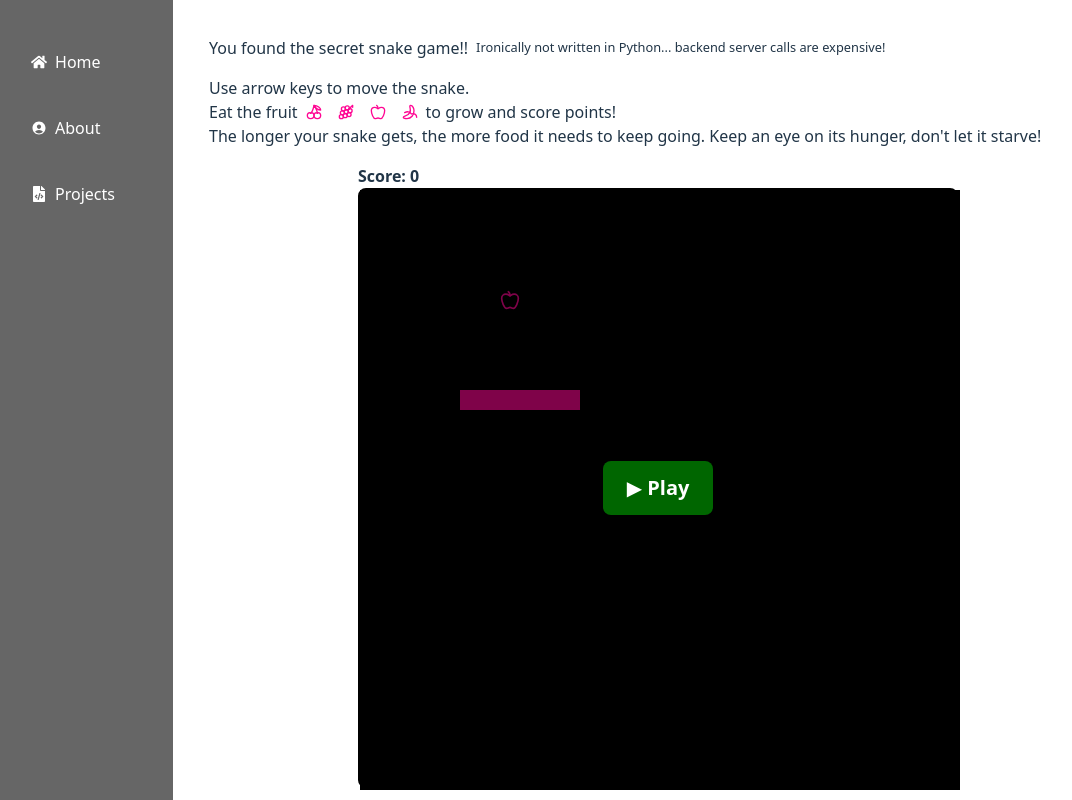
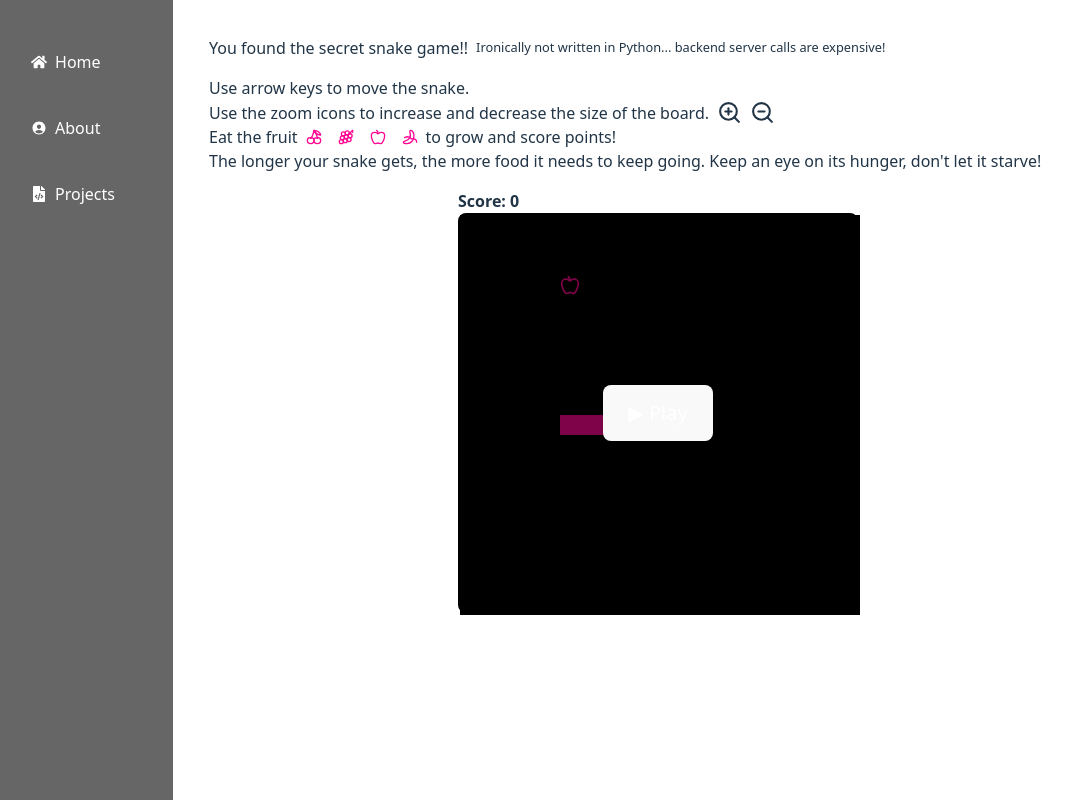
Before and after one commit to notangy/portfolio, a React (Vite) app: page /snake in a window 1280 px wide. Shown: the whole page, without its empty margins (27-1099 px from the left). Built offline with nearby package versions, Linux system fonts and the light colour scheme.

Commit message:
dyanmic board size for snake

```diff
--- a/src/pages/snake.tsx
+++ b/src/pages/snake.tsx
@@ -1,6 +1,13 @@
 import React, { useState, useEffect, useRef } from "react";
 
-import { LuGrape, LuCherry, LuApple, LuBanana } from "react-icons/lu";
+import {
+  LuGrape,
+  LuCherry,
+  LuApple,
+  LuBanana,
+  LuZoomIn,
+  LuZoomOut,
+} from "react-icons/lu";
 
 /*
 TODO
@@ -10,17 +17,19 @@ TODO
 Eating fruit resets hunger meter
 - Prettier game board?
 - High score table at side
+- add sound effects
 */
 
 type Coord = [number, number]; // board coordinates
 
-const BOARD_SIZE = 30;
+const DEFAULT_BOARD_SIZE = 20;
+const MIN_BOARD_SIZE = 5;
+const MAX_BOARD_SIZE = 30;
 const INITIAL_SNAKE_SIZE = 6; // initial length of the snake
 
 const INITIAL_SNAKE: Coord[] = [[10, 10]];
 
 for (let i = 1; i < INITIAL_SNAKE_SIZE; i++) {
-  if (i >= INITIAL_SNAKE_SIZE) break; // prevent out of bounds
   let coord: Coord = [10, 10 - i];
   INITIAL_SNAKE.push(coord);
 }
@@ -32,14 +41,17 @@ const ICON_SIZE = 20; // size of each food icon
 const fruits = [LuCherry, LuGrape, LuApple, LuBanana];
 
 // Keep track of how many fruits are on the board
-// Each fruit has 10 seconds to be eaten before it disappears
+// todo Each fruit has 10 seconds to be eaten before it disappears
 let fruitsOnBoard = [];
 
+let defaultFoodIcon = <LuApple color="var(--neon-color)" size={ICON_SIZE} />;
+
+const SnakeGame: React.FC = () => {
   function getRandomFoodPosition(snake: Coord[]): Coord {
     while (true) {
       const pos: Coord = [
-      Math.floor(Math.random() * BOARD_SIZE),
-      Math.floor(Math.random() * BOARD_SIZE),
+        Math.floor(Math.random() * boardSize),
+        Math.floor(Math.random() * boardSize),
       ];
       if (!snake.some(([r, c]) => r === pos[0] && c === pos[1])) {
         return pos;
@@ -47,14 +59,13 @@ function getRandomFoodPosition(snake: Coord[]): Coord {
     }
   }
 
-let defaultFoodIcon = <LuApple color="var(--neon-color)" size={ICON_SIZE} />;
-
-const SnakeGame: React.FC = () => {
   const [snake, setSnake] = useState<Coord[]>(INITIAL_SNAKE);
   const [direction, setDirection] = useState<Coord>(INITIAL_DIRECTION);
+  const [boardSize, setBoardSize] = useState(DEFAULT_BOARD_SIZE);
   const [food, setFood] = useState<Coord>(() =>
     getRandomFoodPosition(INITIAL_SNAKE),
   );
+
   const [gameOver, setGameOver] = useState(false);
   const [isPlaying, setIsPlaying] = useState(false);
   const [score, setScore] = useState(0);
@@ -102,8 +113,8 @@ const SnakeGame: React.FC = () => {
         ];
 
         // Wrap around edges
-        const wrappedRow = (newHead[0] + BOARD_SIZE) % BOARD_SIZE;
-        const wrappedCol = (newHead[1] + BOARD_SIZE) % BOARD_SIZE;
+        const wrappedRow = (newHead[0] + boardSize) % boardSize;
+        const wrappedCol = (newHead[1] + boardSize) % boardSize;
         const wrappedHead: Coord = [wrappedRow, wrappedCol];
 
         // Checking collision with body
@@ -123,7 +134,7 @@ const SnakeGame: React.FC = () => {
           return [wrappedHead, ...prev]; // grow snake
         }
 
-        // Move normally
+        // Move as normal
         return [wrappedHead, ...prev.slice(0, -1)];
       });
     }, 150);
@@ -157,7 +168,28 @@ const SnakeGame: React.FC = () => {
         </p>
 
         <p className="m-4 gap-2 items-center">
-          <span>Use arrow keys to move the snake.</span>
+          <span className="flex">Use arrow keys to move the snake.</span>
+          <span className="flex items-center gap-2">
+            Use the zoom icons to increase and decrease the size of the board.
+            <LuZoomIn
+              className="cursor-pointer"
+              size={25}
+              onClick={() =>
+                setBoardSize(
+                  boardSize == MAX_BOARD_SIZE ? boardSize : boardSize + 5,
+                )
+              }
+            />
+            <LuZoomOut
+              className="cursor-pointer"
+              size={25}
+              onClick={() =>
+                setBoardSize(
+                  boardSize == MIN_BOARD_SIZE ? boardSize : boardSize - 5,
+                )
+              }
+            />
+          </span>
           <span className="flex items-center ">
             Eat the fruit{" "}
             {fruits.map((IconComponent, idx) => (
@@ -180,7 +212,7 @@ const SnakeGame: React.FC = () => {
       <div
         style={{
           userSelect: "none",
-          width: BOARD_SIZE * 20,
+          width: boardSize * 20,
           margin: "auto",
         }}
       >
@@ -191,18 +223,18 @@ const SnakeGame: React.FC = () => {
         <div
           style={{
             display: "grid",
-            gridTemplateRows: `repeat(${BOARD_SIZE}, 20px)`,
-            gridTemplateColumns: `repeat(${BOARD_SIZE}, 20px)`,
+            gridTemplateRows: `repeat(${boardSize}, 20px)`,
+            gridTemplateColumns: `repeat(${boardSize}, 20px)`,
             border: "2px solid black",
-            width: BOARD_SIZE * 20,
-            height: BOARD_SIZE * 20,
+            width: boardSize * 20,
+            height: boardSize * 20,
             position: "relative",
             borderRadius: "8px",
           }}
         >
-          {[...Array(BOARD_SIZE * BOARD_SIZE)].map((_, idx) => {
-            const row = Math.floor(idx / BOARD_SIZE);
-            const col = idx % BOARD_SIZE;
+          {[...Array(boardSize * boardSize)].map((_, idx) => {
+            const row = Math.floor(idx / boardSize);
+            const col = idx % boardSize;
 
             const isSnake = snake.some(([r, c]) => r === row && c === col);
             const isFood = food[0] === row && food[1] === col;
@@ -253,7 +285,7 @@ const SnakeGame: React.FC = () => {
                       cursor: "pointer",
                       borderRadius: "8px",
                       border: "none",
-                      backgroundColor: "rgba(255, 0, 0, 0.8)",
+                      backgroundColor: "red",
                       color: "white",
                     }}
                   >
@@ -263,15 +295,10 @@ const SnakeGame: React.FC = () => {
               ) : (
                 <button
                   onClick={startGame}
+                  className="bg-green-600 bold cursor-pointer b-0 rounded-[8px]"
                   style={{
                     padding: "12px 24px",
                     fontSize: "20px",
-                    fontWeight: "bold",
-                    cursor: "pointer",
-                    borderRadius: "8px",
-                    border: "none",
-                    backgroundColor: "rgba(0, 128, 0, 0.8)",
-                    color: "white",
                   }}
                 >
                   ▶ Play
```
Also changed, not shown: src/pages/IAM.tsx (+2 -10 lines). Lines whose indentation alone changed are shown as unchanged.
